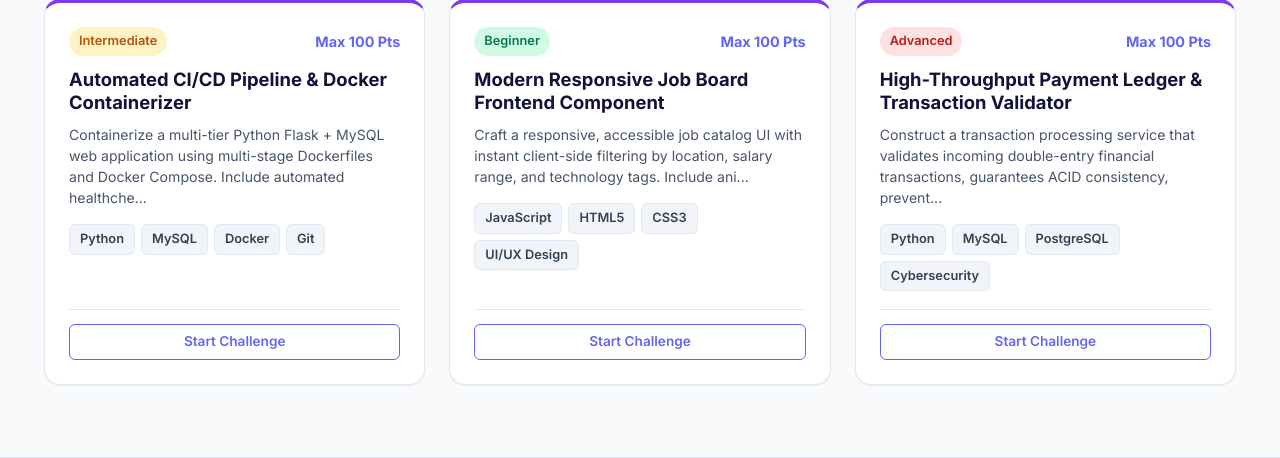
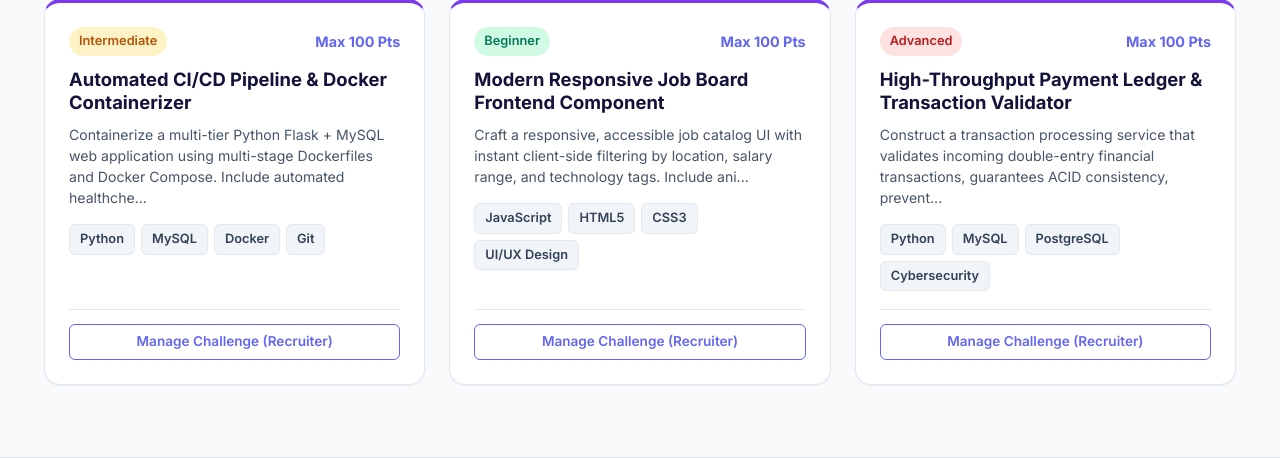
Before and after one commit to Dharanidaran-J/DBMS-Job-Hire, a Flask app: page / in a window 1280 px wide. Shown: the part 2942-3400 px from the top of the page. Run offline with Flask 3, Linux system fonts and the light colour scheme; the visitor is signed in with stand-in values (Sample User, id 1); data comes from the database, SQL or seed files in the repository.

Commit message:
Fix challenge button role handling for recruiters and students

```diff
--- a/templates/index.html
+++ b/templates/index.html
@@ -197,12 +197,16 @@
 
                     <div style="border-top: 1px solid var(--border-light); padding-top: 14px;">
                         {% if g.user and g.user.role == 'student' %}
-                            <a href="{{ url_for('student.challenge_detail', challenge_id=ch.id) }}" class="btn btn-sm btn-outline-primary" style="width: 100%;">
-                                Accept Challenge
+                            <a href="{{ url_for('student.challenge_detail', challenge_id=ch.id) }}" class="btn btn-sm btn-primary" style="width: 100%;">
+                                Accept Challenge &rarr;
+                            </a>
+                        {% elif g.user and g.user.role == 'recruiter' %}
+                            <a href="{{ url_for('recruiter.manage_challenges') }}" class="btn btn-sm btn-outline-primary" style="width: 100%;">
+                                Manage Challenge (Recruiter)
                             </a>
                         {% else %}
                             <a href="{{ url_for('auth.login') }}" class="btn btn-sm btn-outline-primary" style="width: 100%;">
-                                Start Challenge
+                                Start Challenge (Student Login)
                             </a>
                         {% endif %}
                     </div>
```
